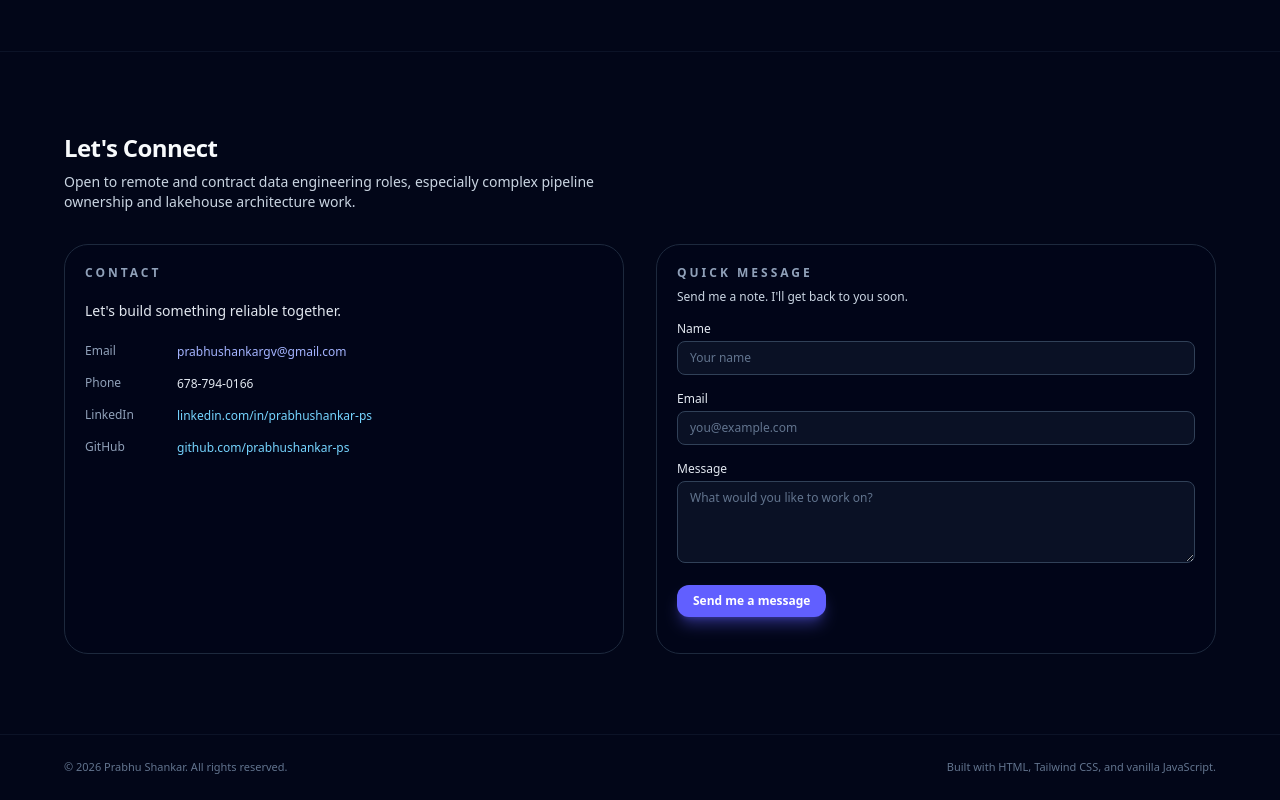
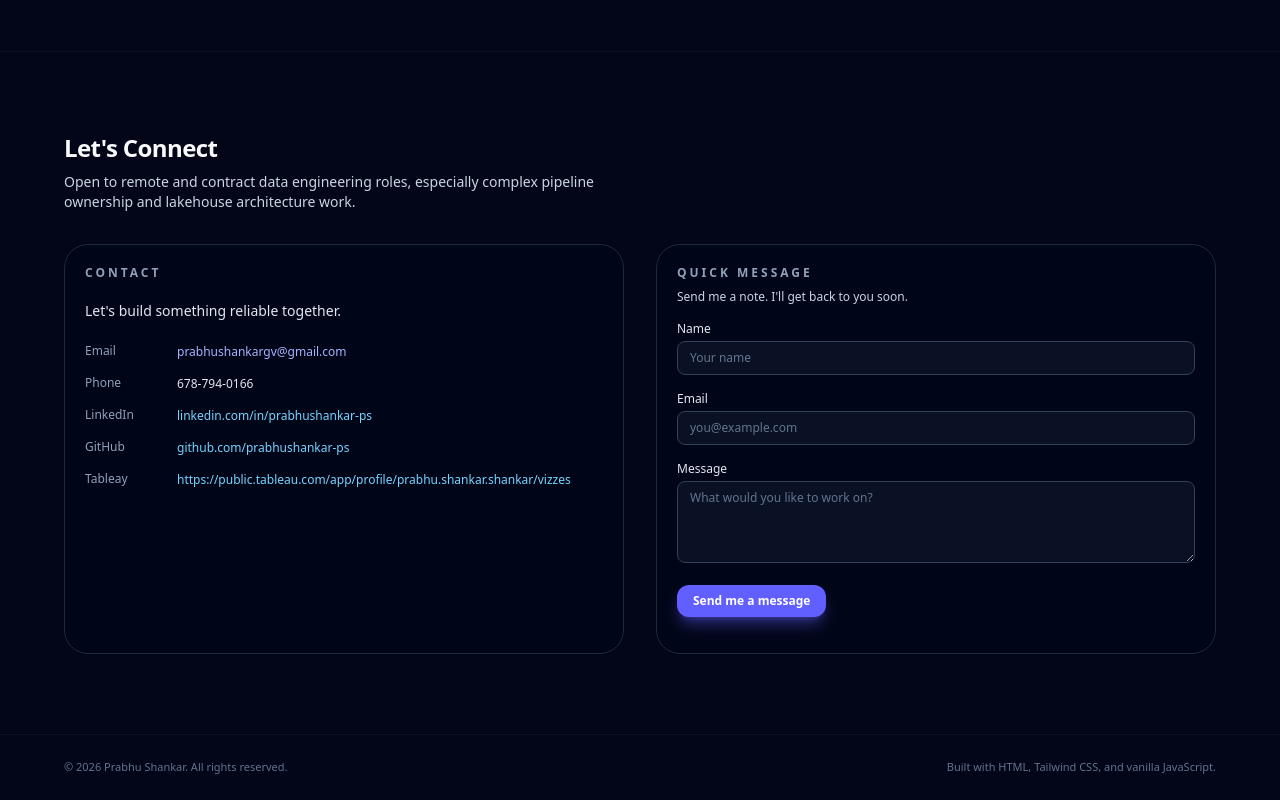
Before and after one commit to prabhushankar-ps/prabhushankar-ps.github.io, a plain HTML site: page index.html in a window 1280 px wide. Shown: the part 3308-4108 px from the top of the page. Drawn offline with nearby package versions, Linux system fonts and the light colour scheme.

Commit message:
Update index.html

```diff
--- a/index.html
+++ b/index.html
@@ -428,6 +428,10 @@
                   <dt class="w-20 text-xs text-slate-400">GitHub</dt>
                   <dd><a href="https://github.com/prabhushankar-ps" target="_blank" rel="noreferrer" class="text-xs font-medium text-sky-300 underline-offset-4 hover:underline">github.com/prabhushankar-ps</a></dd>
                 </div>
+                <div class="flex items-center gap-3">
+                  <dt class="w-20 text-xs text-slate-400">Tableay</dt>
+                  <dd><a href="https://public.tableau.com/app/profile/prabhu.shankar.shankar/vizzes" target="_blank" rel="noreferrer" class="text-xs font-medium text-sky-300 underline-offset-4 hover:underline">https://public.tableau.com/app/profile/prabhu.shankar.shankar/vizzes</a></dd>
+                </div>
               </dl>
             </div>
             <div class="rounded-3xl border border-slate-800 bg-slate-950/80 p-5">
```
